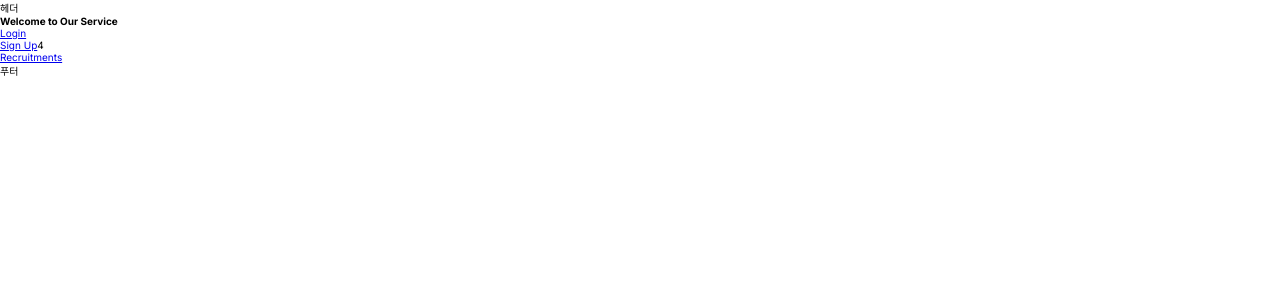
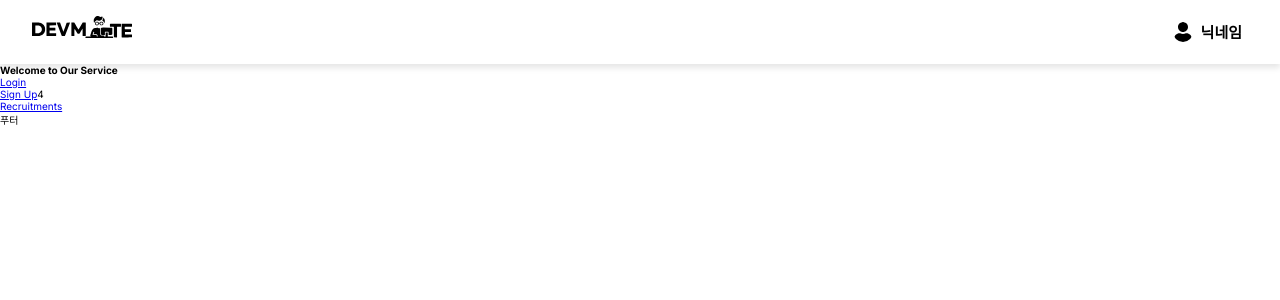
Before and after one commit to smimdla0205/DevMate, a Next.js app: page / in a window 1280 px wide. Shown: the top 300 px of the page. Built offline with nearby package versions, Linux system fonts and the light colour scheme.

Commit message:
feat : 레이아웃에 헤더 적용 #4

```diff
--- a/app/(anon)/layout.tsx
+++ b/app/(anon)/layout.tsx
@@ -1,11 +1,15 @@
 import type { ReactNode } from "react";
+
+import Header from "@/components/header/Header";
 
 export default function AnonLayout({ children }: { children: ReactNode }) {
   return (
-    <div>
-      <header>헤더</header>
-      <main>{children}</main>
+    <>
+      <Header />
+      <div>
+        <main style={{ paddingTop: "64px" }}>{children}</main>
+      </div>
       <footer>푸터</footer>
-    </div>
+    </>
   );
 }
```
